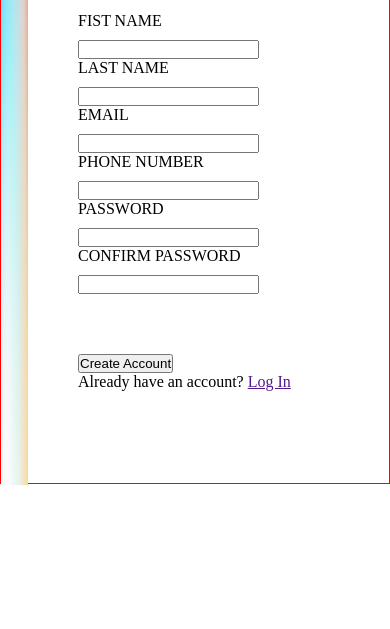
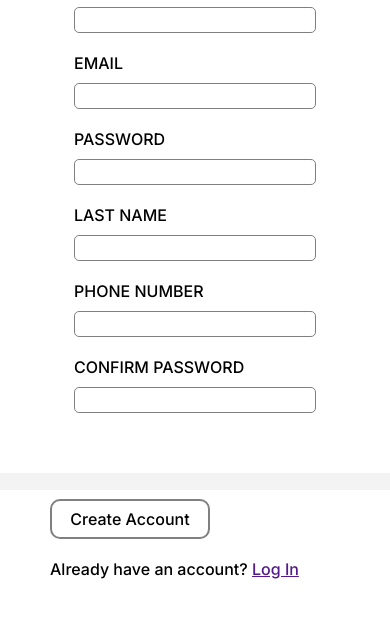
Before and after one commit to andermendz/odin-signup, a plain HTML site: page index.html in a window 390 px wide. Shown: the part 354-983 px from the top of the page. Before the commit the page ends 844 px from the top, so only its background shows below. Drawn offline with Linux system fonts and the light colour scheme; a web font is replaced by a local one.

Commit message:
final concept

```diff
--- a/index.html
+++ b/index.html
@@ -1,6 +1,5 @@
 <!DOCTYPE html>
 <html lang="en">
-
   <head>
     <meta charset="UTF-8" />
     <meta name="viewport" content="width=device-width, initial-scale=1.0" />
@@ -10,81 +9,71 @@
 
   <body>
     <div id="container">
-        <div class="gradient">
-            <img src="./media/gradient.jpg" alt="" srcset="" />
-        </div>
+      <div class="gradient"></div>
 
       <div class="form">
         <div id="form-p1">
+          <div class="text">
             This is not a real online service, Lorem ipsum dolor sit amet
             consectetur adipisicing elit. Aliquid quasi tempore, saepe maiores
             aspernatur dolorum modi est doloremque nesciunt animi tempora vero
-                iusto pariatur reiciendis,
+            iusto pariatur reiciendis.
           </div>
-
+        </div>
 
         <form action="">
           <div id="form-p2">
-
             <h1>Fill the form</h1>
 
-
             <div class="fields-global-container">
-
               <div class="form-field-container">
                 <div class="form-field">
-                                <label for="first-name">FIST NAME</label>
+                  <label for="first-name">FIRST NAME</label>
                   <input type="text" id="first-name" name="first-name" />
                 </div>
-                            <div class="form-field">
-                                <label for="last-name">LAST NAME</label>
-                                <input type="text" id="last-name" name="last-name" />
-                            </div>
+
                 <div class="form-field">
                   <label for="email">EMAIL</label>
                   <input type="email" id="email" name="email" />
-                            </div>
-                        </div>
-
-
-
-
-                        <div class="form-field-container">
-                            <div class="form-field">
-                                <label for="phone-number">PHONE NUMBER</label>
-                                <input type="number" id="phone-number" name="phone-number" />
                 </div>
                 <div class="form-field">
                   <label for="password">PASSWORD</label>
                   <input type="password" id="password" name="password" />
                 </div>
+              </div>
+
+              <div class="form-field-container">
+                <div class="form-field">
+                  <label for="last-name">LAST NAME</label>
+                  <input type="text" id="last-name" name="last-name" />
+                </div>
+
+                <div class="form-field">
+                  <label for="phone-number">PHONE NUMBER</label>
+                  <input type="number" id="phone-number" name="phone-number" />
+                </div>
+
                 <div class="form-field">
                   <label for="confirm-password">CONFIRM PASSWORD</label>
-                                <input type="password" id="confirm-password" name="confirm-password" />
+                  <input
+                    type="password"
+                    id="confirm-password"
+                    name="confirm-password"
+                  />
                 </div>
               </div>
             </div>
-
-
           </div>
-
         </form>
         <div id="form-p3">
-
-
           <div>
-                    <button>Create Account</button>
+            <button type="submit">Create Account</button>
+          </div>
+          <div>
             <div>Already have an account? <a href=""> Log In</a></div>
           </div>
-
-
-
-
-
-
         </div>
       </div>
     </div>
   </body>
-
 </html>
--- a/styles.css
+++ b/styles.css
@@ -1,78 +1,137 @@
+@import url("https://fonts.googleapis.com/css2?family=Inter:wght@500&family=Reem+Kufi+Fun:wght@500&family=Roboto&display=swap");
+
 * {
+  font-family: "Inter", sans-serif;
   margin: 0px;
   padding: 0px;
+  transition: all 1s ease-in-out;
 }
 #container {
-  height: 99vh;
+  height: 100vh;
   display: flex;
   justify-content: space-between;
   align-items: center;
-  border: 1px solid red;
 }
 
+input {
+  background-color: white;
+  border: 1px solid gray;
+  border-radius: 5px;
+  height: 24px;
+  width: 240px;
+}
+
+button {
+  font-size: 16px;
+  cursor: pointer;
+  border: 2px solid gray;
+  border-radius: 10px;
+  background-color: #ffffff;
+  height: 40px;
+  width: 160px;
+}
 img {
   max-width: 100%;
   height: 100vh;
 }
 
+.text {
+  display: flex;
+  justify-self: flex-start;
+  padding: 70px;
+}
 .gradient {
+  width: 100%;
+  height: 100vh;
+  background-image: linear-gradient(
+    to right,
+    rgb(218, 218, 218),
+    rgb(108, 172, 255)
+  );
   max-width: 40%;
 }
+
 .form {
- margin: 50px;
-  height: 100%;
-  width: 100%;
+  height: 100vh;
   display: flex;
   flex-direction: column;
   justify-content: center;
-  gap: 60px;
+  background-color: #f3f3f3;
 }
 
-#form-p1{
+#form-p1 {
   justify-self: flex-start;
   margin: 10px;
-
 }
 
-#form-p2{
+#form-p2 {
   display: flex;
   flex-direction: column;
-gap: 30px
-
+  gap: 30px;
+  padding: 50px;
+  background-color: #ffffff;
 }
 
-#form-p3{
+#form-p3 {
   display: flex;
   flex-direction: column;
   align-items: flex-start;
+
+  gap: 20px;
+  padding: 50px;
+  padding-top: 26px;
 }
 
-#form-p3 button{
-   position: relative;
-    }
-
-.form-field{
+.form-field {
   display: flex;
 
   flex-direction: column;
   gap: 10px;
 }
-.form-field-container{
-
+.form-field-container {
   display: flex;
   flex-direction: column;
   align-items: flex-start;
   justify-content: space-around;
+
   margin-right: 80px;
-
-
+  gap: 20px;
 }
 
-.fields-global-container{
+.fields-global-container {
   display: flex;
   flex-wrap: wrap;
 
   align-items: center;
+}
 
+@media (max-width: 600px) {
+  #container {
+    flex-direction: column;
+  }
 
+  img {
+    width: 100vw;
+    height: 20vh;
   }
+
+  .gradient {
+    max-width: 100%;
+  }
+
+  .form {
+    width: 100vw;
+  }
+
+  #form-p2 {
+    align-items: center;
+  }
+
+  .fields-global-container {
+    justify-content: center;
+  }
+
+  .form-field-container {
+    margin: 10px;
+  }
+}
```
Lines whose indentation alone changed are shown as unchanged.
